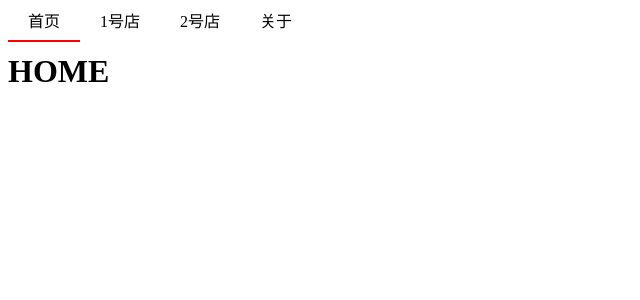
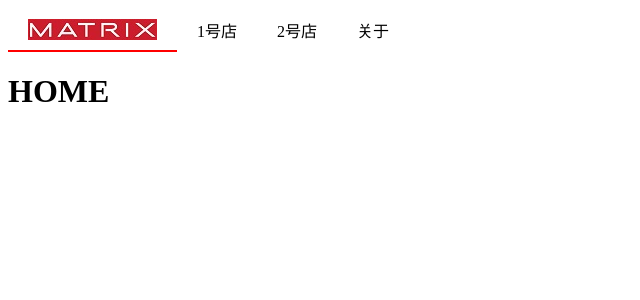
Before and after one commit to ChangsongYao/vuerouter2rumentg, a Vue app: page / in a window 1280 px wide. Shown: the top 300 px of the page, without its empty margins (0-640 px from the left). Built offline with nearby package versions, Linux system fonts and the light colour scheme.

Commit message:
6.3 自定义渲染元素与触发事件

```diff
--- a/src/App.vue
+++ b/src/App.vue
@@ -1,7 +1,7 @@
 <template>
   <div id="app" v-cloak>
     <nav>
-      <router-link to="/">首页</router-link>
+      <router-link to="/" tag="img" src="static/matrix-logo.jpg" alt="home">首页</router-link>
       <router-link to="/shop/1">1号店</router-link>
       <router-link to="/shop/2">2号店</router-link>
       <router-link to="/about">关于</router-link>
@@ -12,7 +12,6 @@
 
 <script>
   import VueRouter from 'vue-router'
-
   const EzHome = {template:'<h1>HOME</h1>'}
   const EzShop = {template:'<h1>SHOP {{$route.params.id}}#</h1>'}
   const EzAbout = {template:'<h1>ABOUT</h1>'}
@@ -71,15 +70,22 @@
     0%{width:0%}
     100%{width:90%}
   }
-  a{
+  nav > *{
+    vertical-align:middle;
+    display:inline-block;
+    border:none;
+    padding:10px 20px;
+    cursor:pointer;
+  }
+  nav > a{
     text-decoration: none;
     color:black;
-    padding:10px 20px;
     text-align:center;
   }
-  .router-link-exact-active{
+  nav > *.router-link-exact-active{
     color: bold;
     border-bottom: 2px solid red;
   }
 
+
 </style>
```
Also changed, not shown: static/matrix-logo.jpg (added).
